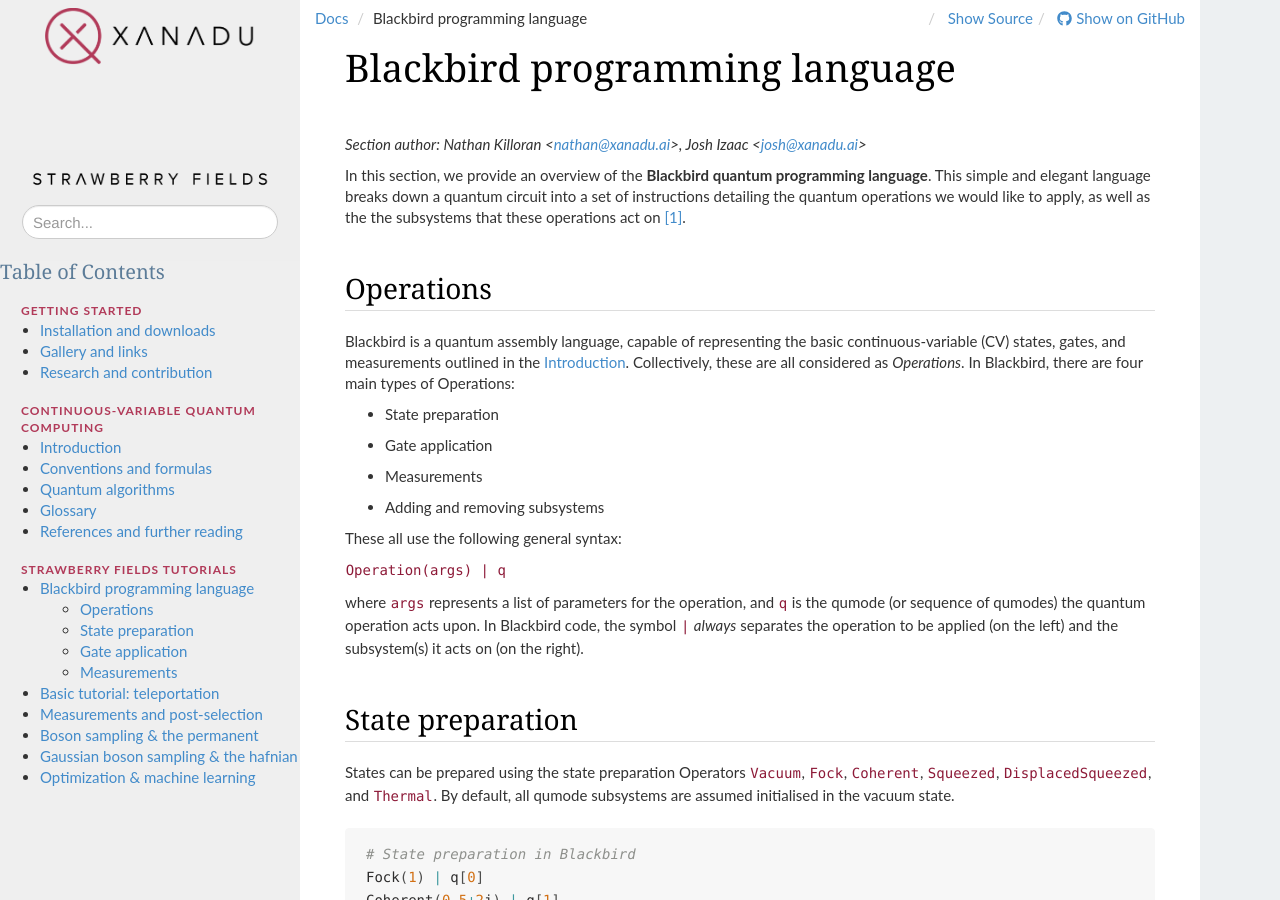
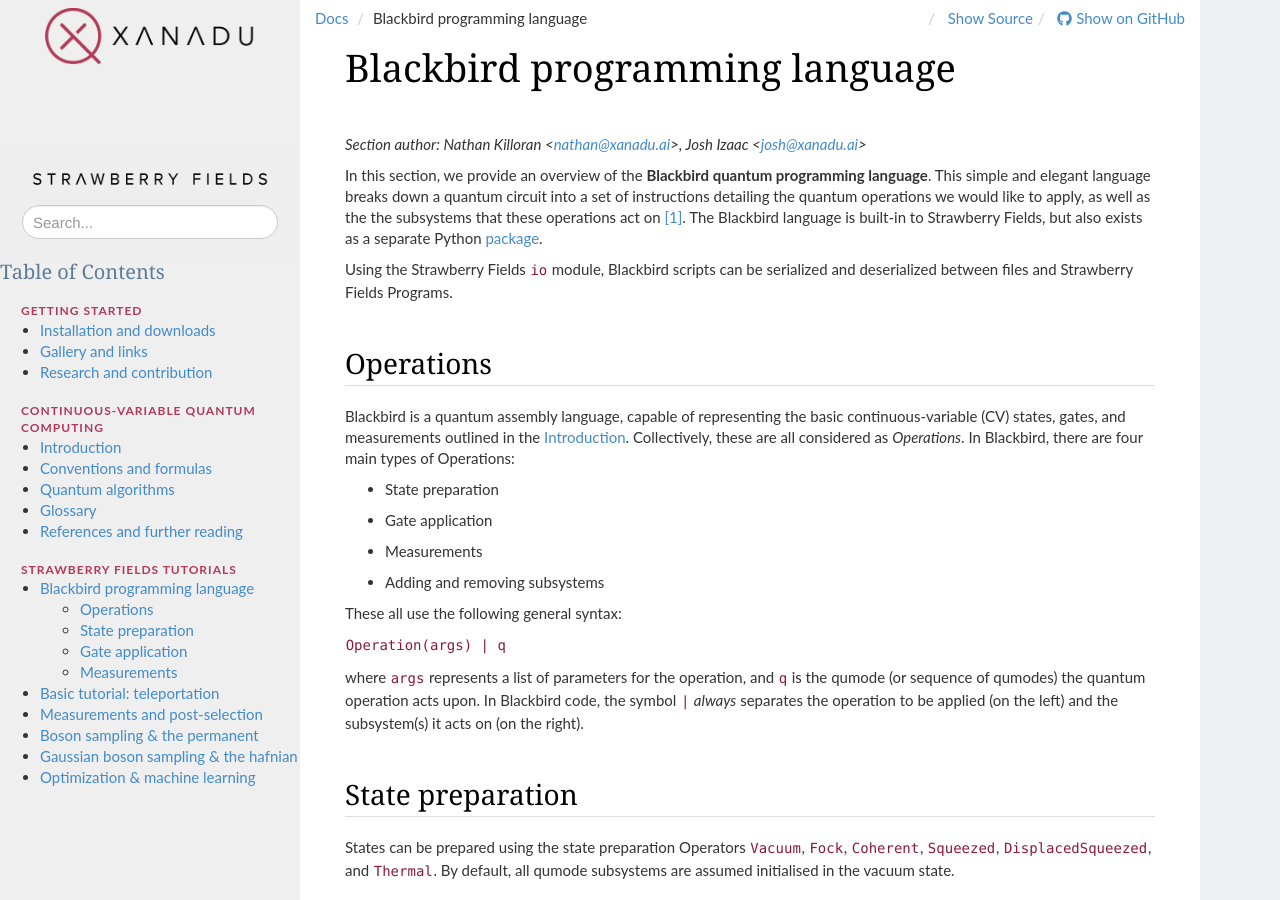
Before and after one commit to XanaduAI/strawberryfields, a Sphinx documentation site: the page built from doc/tutorials/blackbird.rst, in a window 1280 px wide and 900 px high. Built offline with Sphinx 7.4.7, drawn with Linux system fonts in a browser that asks for light colours; nearby versions of some CDN libraries; library files that are not in the unit come from our copies; formulas are drawn with MathJax 3.

Commit message:
updating blackbird tutorial and adding io page

```diff
--- /dev/null
+++ b/doc/code/io.rst
@@ -0,0 +1,3 @@
+.. automodule:: strawberryfields.io
+   :members:
+   :private-members:
--- a/doc/index.rst
+++ b/doc/index.rst
@@ -142,9 +142,10 @@
 
    code/code
    code/program
-   code/devicespecs
    code/engine
    code/ops
+   code/io
+   code/devicespecs
    code/decompositions
    code/utils
    code/circuitdrawer
--- a/doc/tutorials/blackbird.rst
+++ b/doc/tutorials/blackbird.rst
@@ -5,7 +5,9 @@
 
 .. sectionauthor:: Nathan Killoran <nathan@xanadu.ai>, Josh Izaac <josh@xanadu.ai>
 
-In this section, we provide an overview of the **Blackbird quantum programming language**. This simple and elegant language breaks down a quantum circuit into a set of instructions detailing the quantum operations we would like to apply, as well as the the subsystems that these operations act on [#f1]_.
+In this section, we provide an overview of the **Blackbird quantum programming language**. This simple and elegant language breaks down a quantum circuit into a set of instructions detailing the quantum operations we would like to apply, as well as the the subsystems that these operations act on [#f1]_. The Blackbird language is built-in to Strawberry Fields, but also exists as a separate Python `package <https://quantum-blackbird.readthedocs.io/en/latest/>`_.
+
+Using the Strawberry Fields :mod:`.io` module, Blackbird scripts can be serialized and deserialized between files and Strawberry Fields Programs.
 
 Operations
 ============
```
